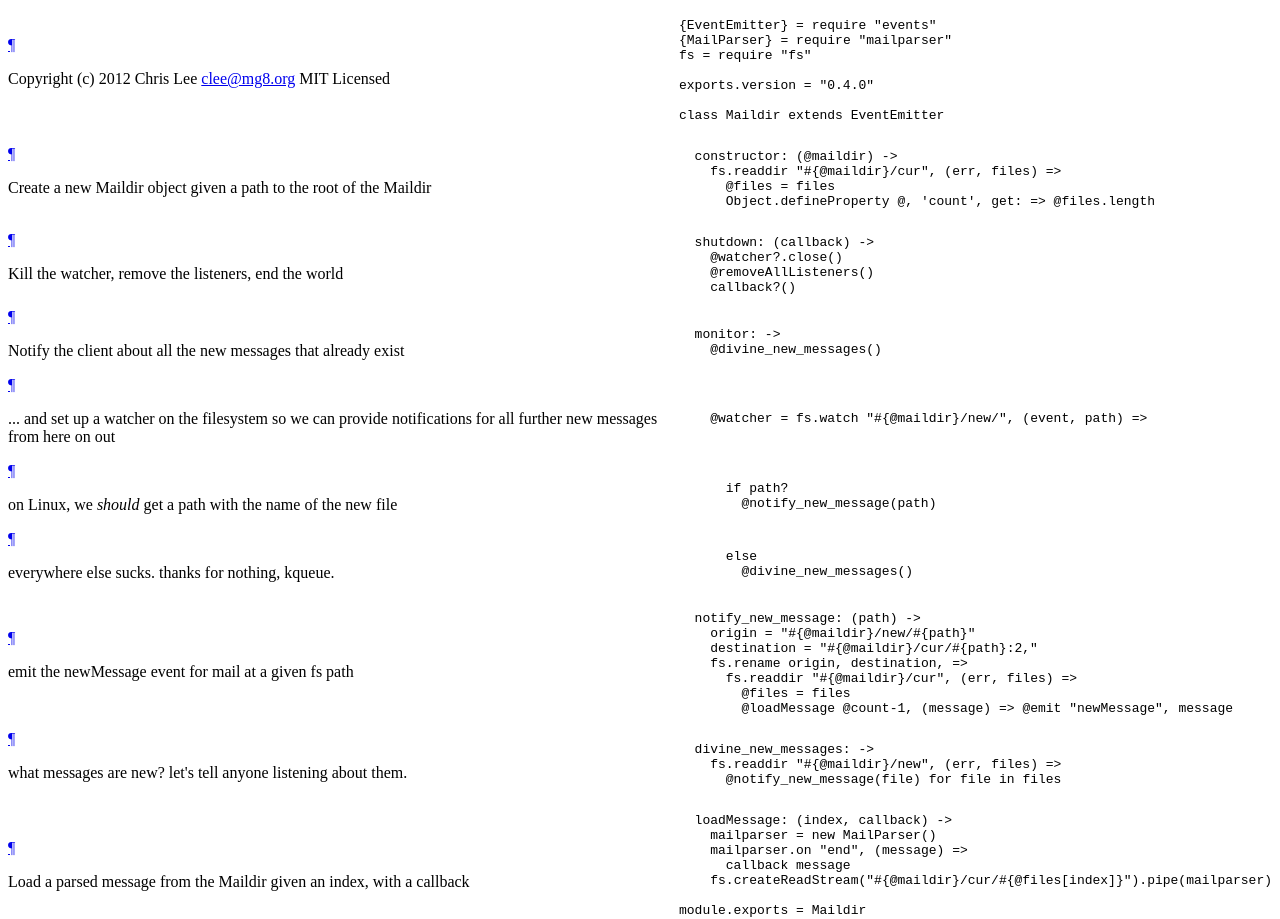
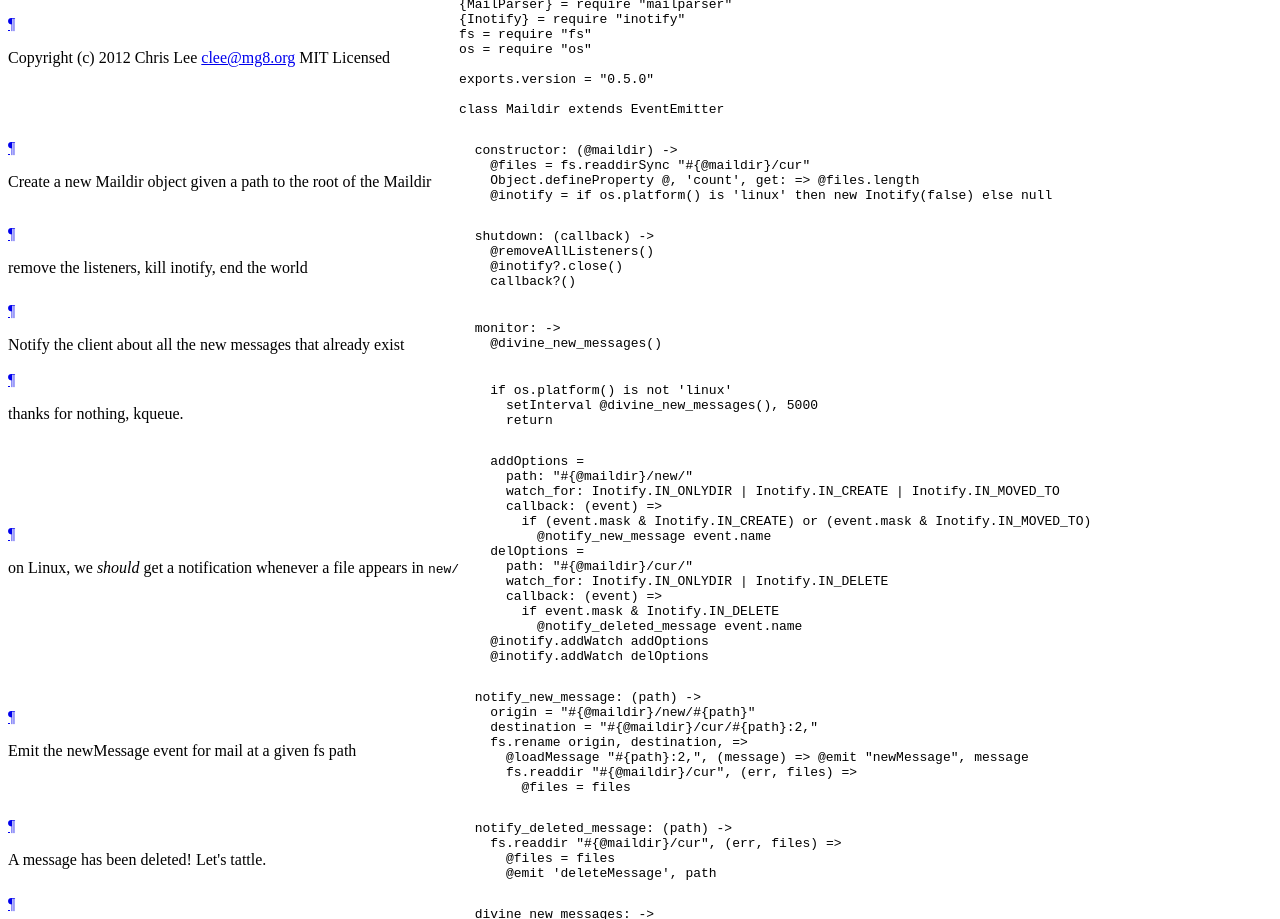
Before and after one commit to clee/node-maildir, a plain HTML site: page index.html in a window 1280 px wide. Shown: the part 119-1038 px from the top of the page. Drawn offline with Linux system fonts and the light colour scheme.

Commit message:
Updated docs to 0.5 src

```diff
--- a/index.html
+++ b/index.html
@@ -1,33 +1,50 @@
-<!DOCTYPE html>  <html> <head>   <title>maildir.coffee</title>   <meta http-equiv="content-type" content="text/html; charset=UTF-8">   <link rel="stylesheet" media="all" href="docco.css" /> </head> <body>   <div id="container">     <div id="background"></div>            <div id="jump_to">         Jump To &hellip;         <div id="jump_wrapper">           <div id="jump_page">                                           <a class="source" href="maildir.html">                 maildir.coffee               </a>                                           <a class="source" href="test.html">                 test.coffee               </a>                        </div>         </div>       </div>          <table cellpadding="0" cellspacing="0">       <thead>         <tr>           <th class="docs">             <h1>               maildir.coffee             </h1>           </th>           <th class="code">           </th>         </tr>       </thead>       <tbody>                               <tr id="section-1">             <td class="docs">               <div class="pilwrap">                 <a class="pilcrow" href="#section-1">&#182;</a>               </div>               <p>Copyright (c) 2012 Chris Lee <a href="&#x6D;&#97;&#x69;&#x6C;&#x74;&#111;:&#x63;&#x6C;&#x65;&#x65;&#64;&#109;&#103;&#56;&#x2E;&#111;&#x72;g">&#x63;&#x6C;&#x65;&#x65;&#64;&#109;&#103;&#56;&#x2E;&#111;&#x72;g</a>
+<!DOCTYPE html>  <html> <head>   <title>maildir.coffee</title>   <meta http-equiv="content-type" content="text/html; charset=UTF-8">   <link rel="stylesheet" media="all" href="docco.css" /> </head> <body>   <div id="container">     <div id="background"></div>          <table cellpadding="0" cellspacing="0">       <thead>         <tr>           <th class="docs">             <h1>               maildir.coffee             </h1>           </th>           <th class="code">           </th>         </tr>       </thead>       <tbody>                               <tr id="section-1">             <td class="docs">               <div class="pilwrap">                 <a class="pilcrow" href="#section-1">&#182;</a>               </div>               <p>Copyright (c) 2012 Chris Lee <a href="&#x6D;a&#105;&#x6C;&#116;&#x6F;:&#x63;&#x6C;&#101;&#101;&#64;&#109;&#x67;&#x38;&#x2E;&#111;&#x72;&#103;">&#x63;&#x6C;&#101;&#101;&#64;&#109;&#x67;&#x38;&#x2E;&#111;&#x72;&#103;</a>
 MIT Licensed</p>             </td>             <td class="code">               <div class="highlight"><pre><span class="p">{</span><span class="nx">EventEmitter</span><span class="p">}</span> <span class="o">=</span> <span class="nx">require</span> <span class="s2">&quot;events&quot;</span>
 <span class="p">{</span><span class="nx">MailParser</span><span class="p">}</span> <span class="o">=</span> <span class="nx">require</span> <span class="s2">&quot;mailparser&quot;</span>
+<span class="p">{</span><span class="nx">Inotify</span><span class="p">}</span> <span class="o">=</span> <span class="nx">require</span> <span class="s2">&quot;inotify&quot;</span>
 <span class="nv">fs = </span><span class="nx">require</span> <span class="s2">&quot;fs&quot;</span>
+<span class="nv">os = </span><span class="nx">require</span> <span class="s2">&quot;os&quot;</span>
 
-<span class="nv">exports.version = </span><span class="s2">&quot;0.4.0&quot;</span>
+<span class="nv">exports.version = </span><span class="s2">&quot;0.5.0&quot;</span>
 
 <span class="k">class</span> <span class="nx">Maildir</span> <span class="k">extends</span> <span class="nx">EventEmitter</span></pre></div>             </td>           </tr>                               <tr id="section-2">             <td class="docs">               <div class="pilwrap">                 <a class="pilcrow" href="#section-2">&#182;</a>               </div>               <p>Create a new Maildir object given a path to the root of the Maildir</p>             </td>             <td class="code">               <div class="highlight"><pre>  <span class="nv">constructor: </span><span class="nf">(@maildir) -&gt;</span>
-    <span class="nx">fs</span><span class="p">.</span><span class="nx">readdir</span> <span class="s2">&quot;#{@maildir}/cur&quot;</span><span class="p">,</span> <span class="p">(</span><span class="nx">err</span><span class="p">,</span> <span class="nx">files</span><span class="p">)</span> <span class="o">=&gt;</span>
-      <span class="vi">@files = </span><span class="nx">files</span>
-      <span class="nb">Object</span><span class="p">.</span><span class="nx">defineProperty</span> <span class="err">@</span><span class="p">,</span> <span class="s1">&#39;count&#39;</span><span class="p">,</span> <span class="nv">get: </span><span class="o">=&gt;</span> <span class="nx">@files</span><span class="p">.</span><span class="nx">length</span></pre></div>             </td>           </tr>                               <tr id="section-3">             <td class="docs">               <div class="pilwrap">                 <a class="pilcrow" href="#section-3">&#182;</a>               </div>               <p>Kill the watcher, remove the listeners, end the world</p>             </td>             <td class="code">               <div class="highlight"><pre>  <span class="nv">shutdown: </span><span class="nf">(callback) -&gt;</span>
-    <span class="nx">@watcher</span><span class="o">?</span><span class="p">.</span><span class="nx">close</span><span class="p">()</span>
+    <span class="vi">@files = </span><span class="nx">fs</span><span class="p">.</span><span class="nx">readdirSync</span> <span class="s2">&quot;#{@maildir}/cur&quot;</span>
+    <span class="nb">Object</span><span class="p">.</span><span class="nx">defineProperty</span> <span class="err">@</span><span class="p">,</span> <span class="s1">&#39;count&#39;</span><span class="p">,</span> <span class="nv">get: </span><span class="o">=&gt;</span> <span class="nx">@files</span><span class="p">.</span><span class="nx">length</span>
+    <span class="vi">@inotify = </span><span class="k">if</span> <span class="nx">os</span><span class="p">.</span><span class="nx">platform</span><span class="p">()</span> <span class="o">is</span> <span class="s1">&#39;linux&#39;</span> <span class="k">then</span> <span class="k">new</span> <span class="nx">Inotify</span><span class="p">(</span><span class="kc">false</span><span class="p">)</span> <span class="k">else</span> <span class="kc">null</span></pre></div>             </td>           </tr>                               <tr id="section-3">             <td class="docs">               <div class="pilwrap">                 <a class="pilcrow" href="#section-3">&#182;</a>               </div>               <p>remove the listeners, kill inotify, end the world</p>             </td>             <td class="code">               <div class="highlight"><pre>  <span class="nv">shutdown: </span><span class="nf">(callback) -&gt;</span>
     <span class="nx">@removeAllListeners</span><span class="p">()</span>
+    <span class="nx">@inotify</span><span class="o">?</span><span class="p">.</span><span class="nx">close</span><span class="p">()</span>
     <span class="nx">callback</span><span class="o">?</span><span class="p">()</span></pre></div>             </td>           </tr>                               <tr id="section-4">             <td class="docs">               <div class="pilwrap">                 <a class="pilcrow" href="#section-4">&#182;</a>               </div>               <p>Notify the client about all the new messages that already exist</p>             </td>             <td class="code">               <div class="highlight"><pre>  <span class="nv">monitor: </span><span class="o">-&gt;</span>
-    <span class="nx">@divine_new_messages</span><span class="p">()</span></pre></div>             </td>           </tr>                               <tr id="section-5">             <td class="docs">               <div class="pilwrap">                 <a class="pilcrow" href="#section-5">&#182;</a>               </div>               <p>... and set up a watcher on the filesystem so we can provide
-notifications for all further new messages from here on out</p>             </td>             <td class="code">               <div class="highlight"><pre>    <span class="vi">@watcher = </span><span class="nx">fs</span><span class="p">.</span><span class="nx">watch</span> <span class="s2">&quot;#{@maildir}/new/&quot;</span><span class="p">,</span> <span class="p">(</span><span class="nx">event</span><span class="p">,</span> <span class="nx">path</span><span class="p">)</span> <span class="o">=&gt;</span></pre></div>             </td>           </tr>                               <tr id="section-6">             <td class="docs">               <div class="pilwrap">                 <a class="pilcrow" href="#section-6">&#182;</a>               </div>               <p>on Linux, we <em>should</em> get a path with the name of the new file</p>             </td>             <td class="code">               <div class="highlight"><pre>      <span class="k">if</span> <span class="nx">path</span><span class="o">?</span>
-        <span class="nx">@notify_new_message</span><span class="p">(</span><span class="nx">path</span><span class="p">)</span></pre></div>             </td>           </tr>                               <tr id="section-7">             <td class="docs">               <div class="pilwrap">                 <a class="pilcrow" href="#section-7">&#182;</a>               </div>               <p>everywhere else sucks. thanks for nothing, kqueue.</p>             </td>             <td class="code">               <div class="highlight"><pre>      <span class="k">else</span>
-        <span class="nx">@divine_new_messages</span><span class="p">()</span></pre></div>             </td>           </tr>                               <tr id="section-8">             <td class="docs">               <div class="pilwrap">                 <a class="pilcrow" href="#section-8">&#182;</a>               </div>               <p>emit the newMessage event for mail at a given fs path</p>             </td>             <td class="code">               <div class="highlight"><pre>  <span class="nv">notify_new_message: </span><span class="nf">(path) -&gt;</span>
+    <span class="nx">@divine_new_messages</span><span class="p">()</span></pre></div>             </td>           </tr>                               <tr id="section-5">             <td class="docs">               <div class="pilwrap">                 <a class="pilcrow" href="#section-5">&#182;</a>               </div>               <p>thanks for nothing, kqueue.</p>             </td>             <td class="code">               <div class="highlight"><pre>    <span class="k">if</span> <span class="nx">os</span><span class="p">.</span><span class="nx">platform</span><span class="p">()</span> <span class="o">is</span> <span class="o">not</span> <span class="s1">&#39;linux&#39;</span>
+      <span class="nx">setInterval</span> <span class="nx">@divine_new_messages</span><span class="p">(),</span> <span class="mi">5000</span>
+      <span class="k">return</span></pre></div>             </td>           </tr>                               <tr id="section-6">             <td class="docs">               <div class="pilwrap">                 <a class="pilcrow" href="#section-6">&#182;</a>               </div>               <p>on Linux, we <em>should</em> get a notification whenever a file appears in <code>new/</code></p>             </td>             <td class="code">               <div class="highlight"><pre>    <span class="nv">addOptions =</span>
+      <span class="nv">path: </span><span class="s2">&quot;#{@maildir}/new/&quot;</span>
+      <span class="nv">watch_for: </span><span class="nx">Inotify</span><span class="p">.</span><span class="nx">IN_ONLYDIR</span> <span class="o">|</span> <span class="nx">Inotify</span><span class="p">.</span><span class="nx">IN_CREATE</span> <span class="o">|</span> <span class="nx">Inotify</span><span class="p">.</span><span class="nx">IN_MOVED_TO</span>
+      <span class="nv">callback: </span><span class="p">(</span><span class="nx">event</span><span class="p">)</span> <span class="o">=&gt;</span>
+        <span class="k">if</span> <span class="p">(</span><span class="nx">event</span><span class="p">.</span><span class="nx">mask</span> <span class="o">&amp;</span> <span class="nx">Inotify</span><span class="p">.</span><span class="nx">IN_CREATE</span><span class="p">)</span> <span class="o">or</span> <span class="p">(</span><span class="nx">event</span><span class="p">.</span><span class="nx">mask</span> <span class="o">&amp;</span> <span class="nx">Inotify</span><span class="p">.</span><span class="nx">IN_MOVED_TO</span><span class="p">)</span>
+          <span class="nx">@notify_new_message</span> <span class="nx">event</span><span class="p">.</span><span class="nx">name</span>
+    <span class="nv">delOptions =</span>
+      <span class="nv">path: </span><span class="s2">&quot;#{@maildir}/cur/&quot;</span>
+      <span class="nv">watch_for: </span><span class="nx">Inotify</span><span class="p">.</span><span class="nx">IN_ONLYDIR</span> <span class="o">|</span> <span class="nx">Inotify</span><span class="p">.</span><span class="nx">IN_DELETE</span>
+      <span class="nv">callback: </span><span class="p">(</span><span class="nx">event</span><span class="p">)</span> <span class="o">=&gt;</span>
+        <span class="k">if</span> <span class="nx">event</span><span class="p">.</span><span class="nx">mask</span> <span class="o">&amp;</span> <span class="nx">Inotify</span><span class="p">.</span><span class="nx">IN_DELETE</span>
+          <span class="nx">@notify_deleted_message</span> <span class="nx">event</span><span class="p">.</span><span class="nx">name</span>
+    <span class="nx">@inotify</span><span class="p">.</span><span class="nx">addWatch</span> <span class="nx">addOptions</span>
+    <span class="nx">@inotify</span><span class="p">.</span><span class="nx">addWatch</span> <span class="nx">delOptions</span></pre></div>             </td>           </tr>                               <tr id="section-7">             <td class="docs">               <div class="pilwrap">                 <a class="pilcrow" href="#section-7">&#182;</a>               </div>               <p>Emit the newMessage event for mail at a given fs path</p>             </td>             <td class="code">               <div class="highlight"><pre>  <span class="nv">notify_new_message: </span><span class="nf">(path) -&gt;</span>
     <span class="nv">origin = </span><span class="s2">&quot;#{@maildir}/new/#{path}&quot;</span>
     <span class="nv">destination = </span><span class="s2">&quot;#{@maildir}/cur/#{path}:2,&quot;</span>
     <span class="nx">fs</span><span class="p">.</span><span class="nx">rename</span> <span class="nx">origin</span><span class="p">,</span> <span class="nx">destination</span><span class="p">,</span> <span class="o">=&gt;</span>
+      <span class="nx">@loadMessage</span> <span class="s2">&quot;#{path}:2,&quot;</span><span class="p">,</span> <span class="p">(</span><span class="nx">message</span><span class="p">)</span> <span class="o">=&gt;</span> <span class="nx">@emit</span> <span class="s2">&quot;newMessage&quot;</span><span class="p">,</span> <span class="nx">message</span>
       <span class="nx">fs</span><span class="p">.</span><span class="nx">readdir</span> <span class="s2">&quot;#{@maildir}/cur&quot;</span><span class="p">,</span> <span class="p">(</span><span class="nx">err</span><span class="p">,</span> <span class="nx">files</span><span class="p">)</span> <span class="o">=&gt;</span>
-        <span class="vi">@files = </span><span class="nx">files</span>
-        <span class="nx">@loadMessage</span> <span class="nx">@count</span><span class="o">-</span><span class="mi">1</span><span class="p">,</span> <span class="p">(</span><span class="nx">message</span><span class="p">)</span> <span class="o">=&gt;</span> <span class="nx">@emit</span> <span class="s2">&quot;newMessage&quot;</span><span class="p">,</span> <span class="nx">message</span></pre></div>             </td>           </tr>                               <tr id="section-9">             <td class="docs">               <div class="pilwrap">                 <a class="pilcrow" href="#section-9">&#182;</a>               </div>               <p>what messages are new? let's tell anyone listening about them.</p>             </td>             <td class="code">               <div class="highlight"><pre>  <span class="nv">divine_new_messages: </span><span class="o">-&gt;</span>
+        <span class="vi">@files = </span><span class="nx">files</span></pre></div>             </td>           </tr>                               <tr id="section-8">             <td class="docs">               <div class="pilwrap">                 <a class="pilcrow" href="#section-8">&#182;</a>               </div>               <p>A message has been deleted! Let's tattle.</p>             </td>             <td class="code">               <div class="highlight"><pre>  <span class="nv">notify_deleted_message: </span><span class="nf">(path) -&gt;</span>
+    <span class="nx">fs</span><span class="p">.</span><span class="nx">readdir</span> <span class="s2">&quot;#{@maildir}/cur&quot;</span><span class="p">,</span> <span class="p">(</span><span class="nx">err</span><span class="p">,</span> <span class="nx">files</span><span class="p">)</span> <span class="o">=&gt;</span>
+      <span class="vi">@files = </span><span class="nx">files</span>
+      <span class="nx">@emit</span> <span class="s1">&#39;deleteMessage&#39;</span><span class="p">,</span> <span class="nx">path</span></pre></div>             </td>           </tr>                               <tr id="section-9">             <td class="docs">               <div class="pilwrap">                 <a class="pilcrow" href="#section-9">&#182;</a>               </div>               <p>What messages are new? Let's tell anyone listening about them.</p>             </td>             <td class="code">               <div class="highlight"><pre>  <span class="nv">divine_new_messages: </span><span class="o">-&gt;</span>
     <span class="nx">fs</span><span class="p">.</span><span class="nx">readdir</span> <span class="s2">&quot;#{@maildir}/new&quot;</span><span class="p">,</span> <span class="p">(</span><span class="nx">err</span><span class="p">,</span> <span class="nx">files</span><span class="p">)</span> <span class="o">=&gt;</span>
-      <span class="nx">@notify_new_message</span><span class="p">(</span><span class="nx">file</span><span class="p">)</span> <span class="k">for</span> <span class="nx">file</span> <span class="k">in</span> <span class="nx">files</span></pre></div>             </td>           </tr>                               <tr id="section-10">             <td class="docs">               <div class="pilwrap">                 <a class="pilcrow" href="#section-10">&#182;</a>               </div>               <p>Load a parsed message from the Maildir given an index, with a callback</p>             </td>             <td class="code">               <div class="highlight"><pre>  <span class="nv">loadMessage: </span><span class="nf">(index, callback) -&gt;</span>
+      <span class="nx">@notify_new_message</span> <span class="nx">file</span> <span class="k">for</span> <span class="nx">file</span> <span class="k">in</span> <span class="nx">files</span></pre></div>             </td>           </tr>                               <tr id="section-10">             <td class="docs">               <div class="pilwrap">                 <a class="pilcrow" href="#section-10">&#182;</a>               </div>               <p>Load a parsed message from the Maildir given a path, with a callback</p>             </td>             <td class="code">               <div class="highlight"><pre>  <span class="nv">loadMessage: </span><span class="nf">(path, callback) -&gt;</span>
     <span class="nv">mailparser = </span><span class="k">new</span> <span class="nx">MailParser</span><span class="p">()</span>
     <span class="nx">mailparser</span><span class="p">.</span><span class="kc">on</span> <span class="s2">&quot;end&quot;</span><span class="p">,</span> <span class="p">(</span><span class="nx">message</span><span class="p">)</span> <span class="o">=&gt;</span>
       <span class="nx">callback</span> <span class="nx">message</span>
-    <span class="nx">fs</span><span class="p">.</span><span class="nx">createReadStream</span><span class="p">(</span><span class="s2">&quot;#{@maildir}/cur/#{@files[index]}&quot;</span><span class="p">).</span><span class="nx">pipe</span><span class="p">(</span><span class="nx">mailparser</span><span class="p">)</span>
+    <span class="nx">fs</span><span class="p">.</span><span class="nx">createReadStream</span><span class="p">(</span><span class="s2">&quot;#{@maildir}/cur/#{path}&quot;</span><span class="p">).</span><span class="nx">pipe</span><span class="p">(</span><span class="nx">mailparser</span><span class="p">)</span>
 
 <span class="nv">module.exports = </span><span class="nx">Maildir</span>
 
```
